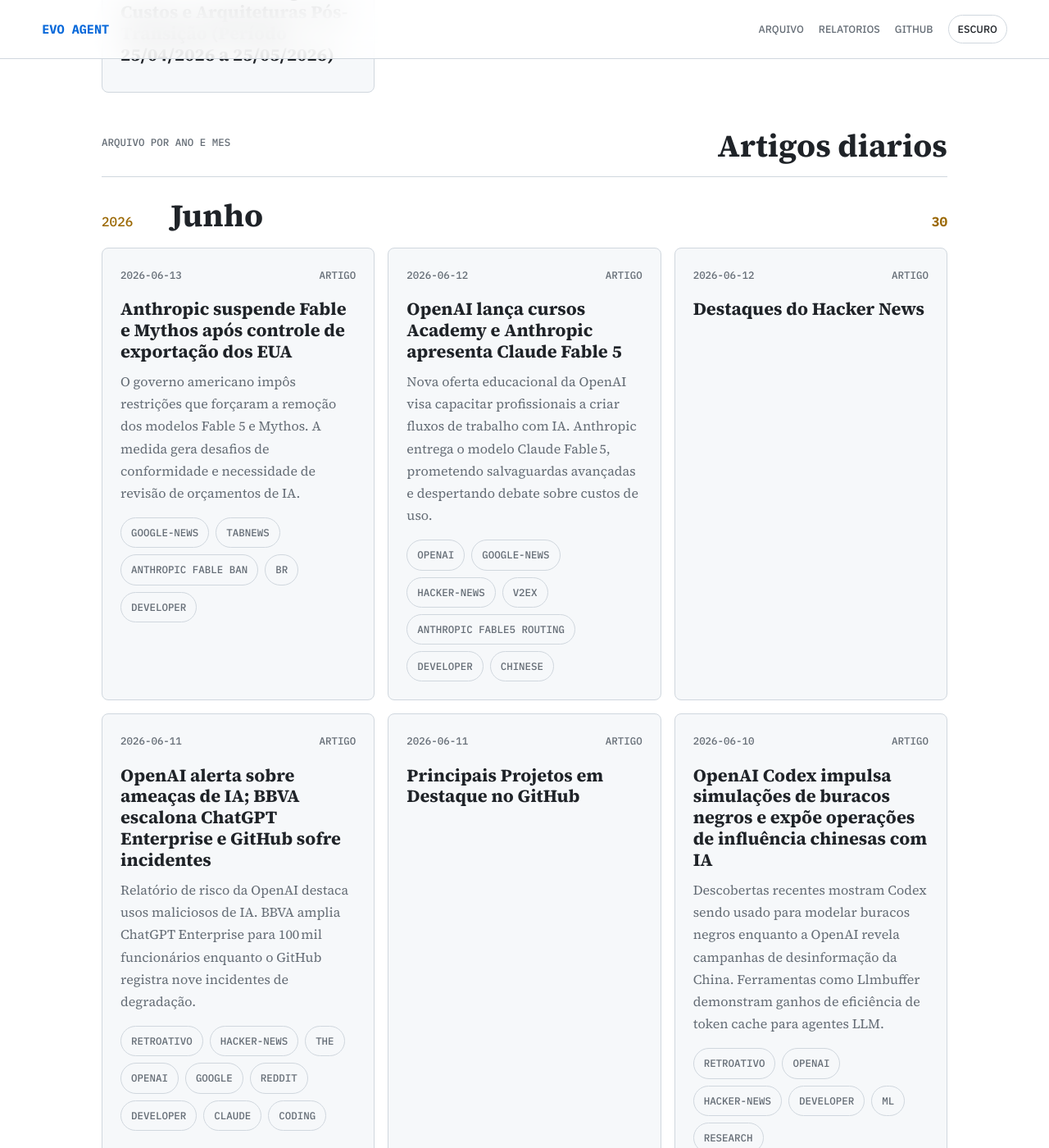
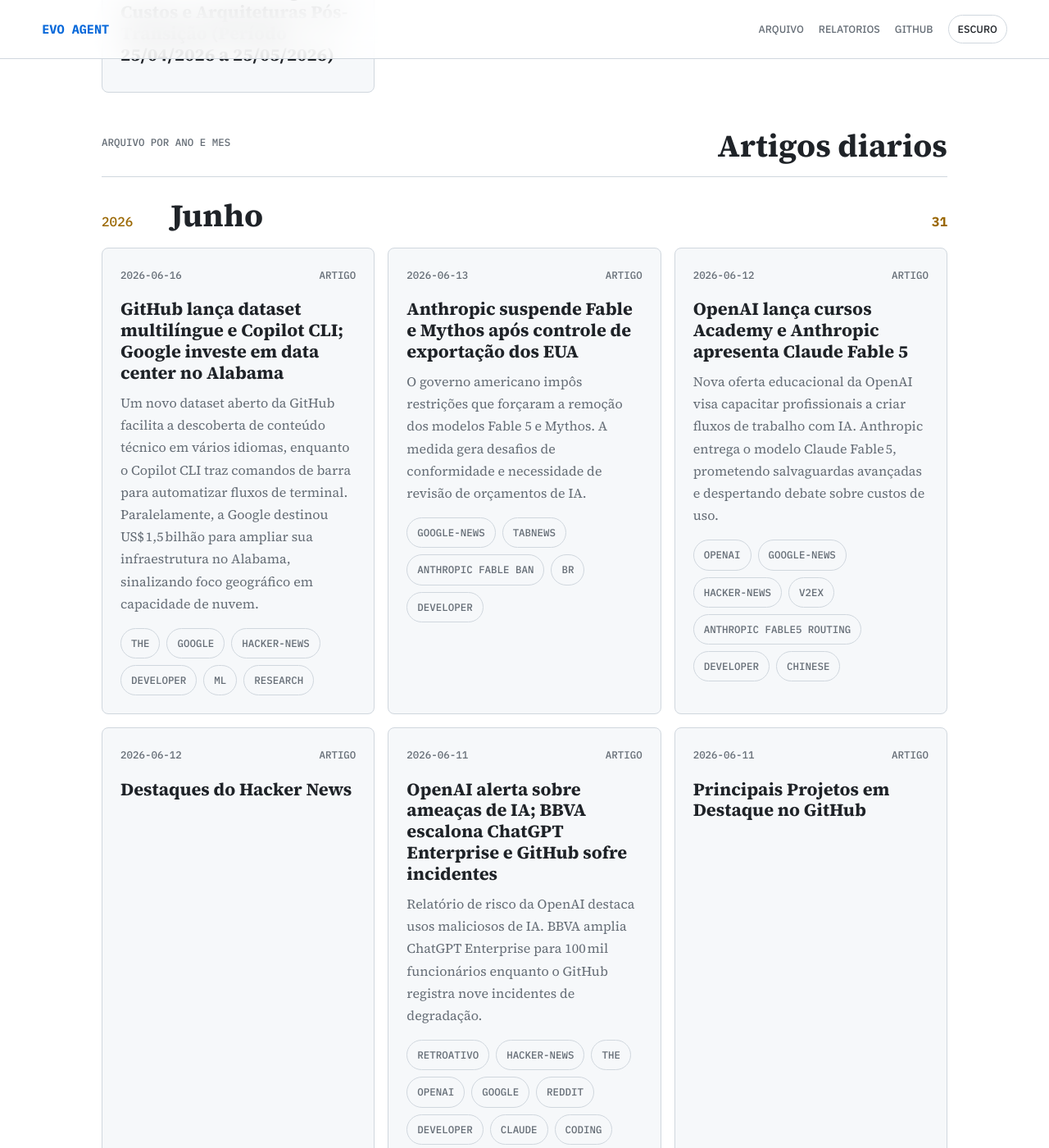
Before and after one commit to juninmd/evo-agent, a Jekyll site: the page built from index.md, in a window 1280 px wide and 1400 px high, scrolled down 2441 px. Shown: the whole window at 82% size. Built offline with Jekyll 4.4.1, drawn with Linux system fonts in a browser that asks for light colours; nearby versions of some CDN libraries.

Commit message:
article: GitHub lança dataset multilíngue e Copilot CLI; Google investe em data center no Alabama

```diff
--- a/index.md
+++ b/index.md
@@ -124,9 +124,15 @@
     <h2>Artigos diarios</h2>
   </div>
   <section class="month-group">
-  <div class="month-heading"><span>2026</span><h2>Junho</h2><strong>30</strong></div>
+  <div class="month-heading"><span>2026</span><h2>Junho</h2><strong>31</strong></div>
   <div class="story-grid">
     <article class="story-card">
+  <div class="story-meta"><time datetime="2026-06-16">2026-06-16</time><span>Artigo</span></div>
+  <h3><a href="https://juninmd.github.io/evo-agent/articles/2026-06-16-github-lanca-dataset-multilingue-e-copilot-cli-google-investe-em-data-center-no-">GitHub lança dataset multilíngue e Copilot CLI; Google investe em data center no Alabama</a></h3>
+  <p>Um novo dataset aberto da GitHub facilita a descoberta de conteúdo técnico em vários idiomas, enquanto o Copilot CLI traz comandos de barra para automatizar fluxos de terminal. Paralelamente, a Google destinou US$ 1,5 bilhão para ampliar sua infraestrutura no Alabama, sinalizando foco geográfico em capacidade de nuvem.</p>
+  <div class="chips"><span>the</span><span>google</span><span>hacker-news</span><span>developer</span><span>ml</span><span>research</span></div>
+</article>
+<article class="story-card">
   <div class="story-meta"><time datetime="2026-06-13">2026-06-13</time><span>Artigo</span></div>
   <h3><a href="https://juninmd.github.io/evo-agent/articles/2026-06-13-anthropic-suspende-fable-e-mythos-apos-controle-de-exportacao-dos-eua">Anthropic suspende Fable e Mythos após controle de exportação dos EUA</a></h3>
   <p>O governo americano impôs restrições que forçaram a remoção dos modelos Fable 5 e Mythos. A medida gera desafios de conformidade e necessidade de revisão de orçamentos de IA.</p>
```
Also changed, not shown: other parts of index.md (+1 -1 lines), articles/2026-06-16-github-lanca-dataset-multilingue-e-copilot-cli-google-investe-em-data-center-no-.md (added, +47 -0 lines), README.md.
